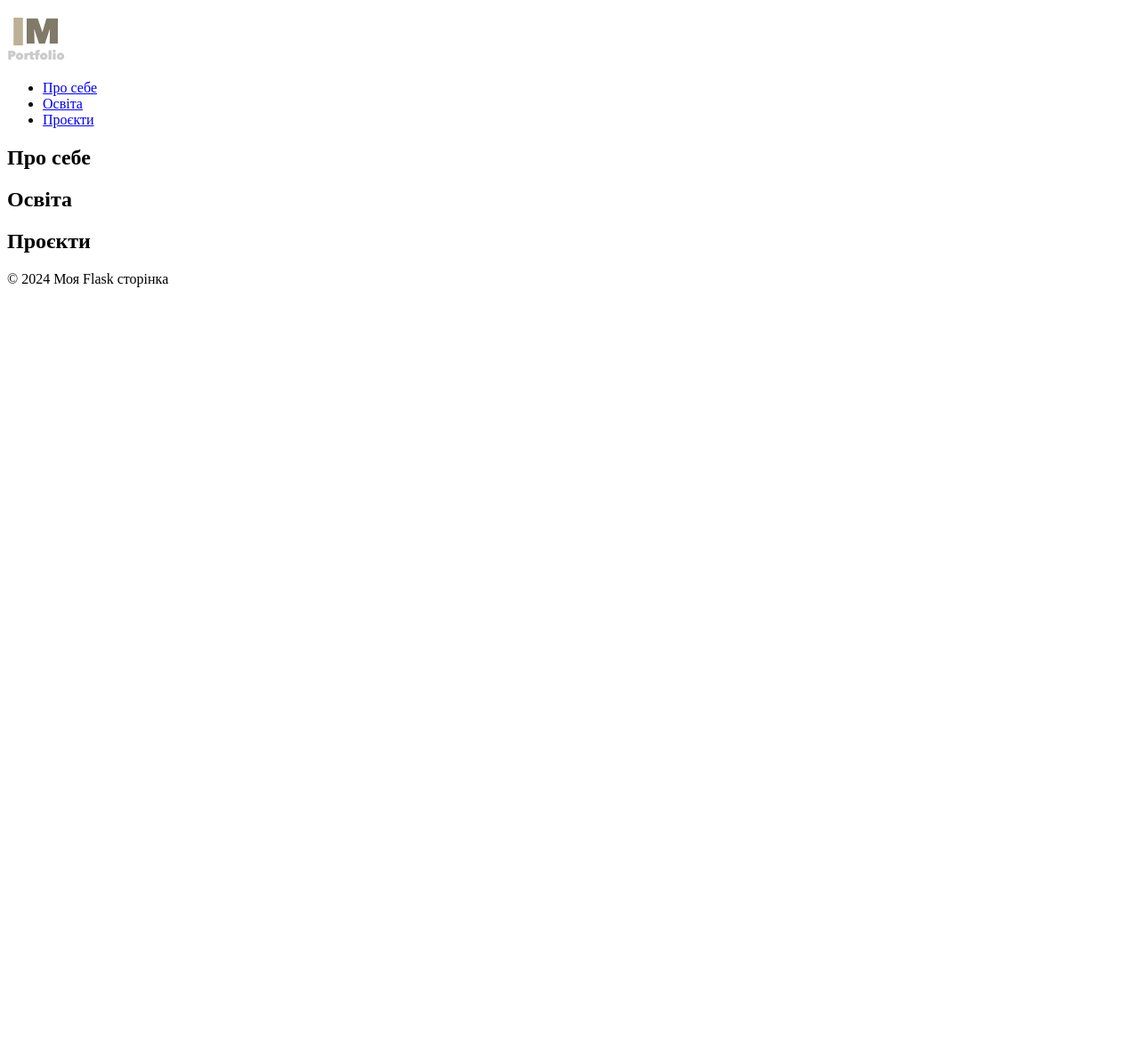
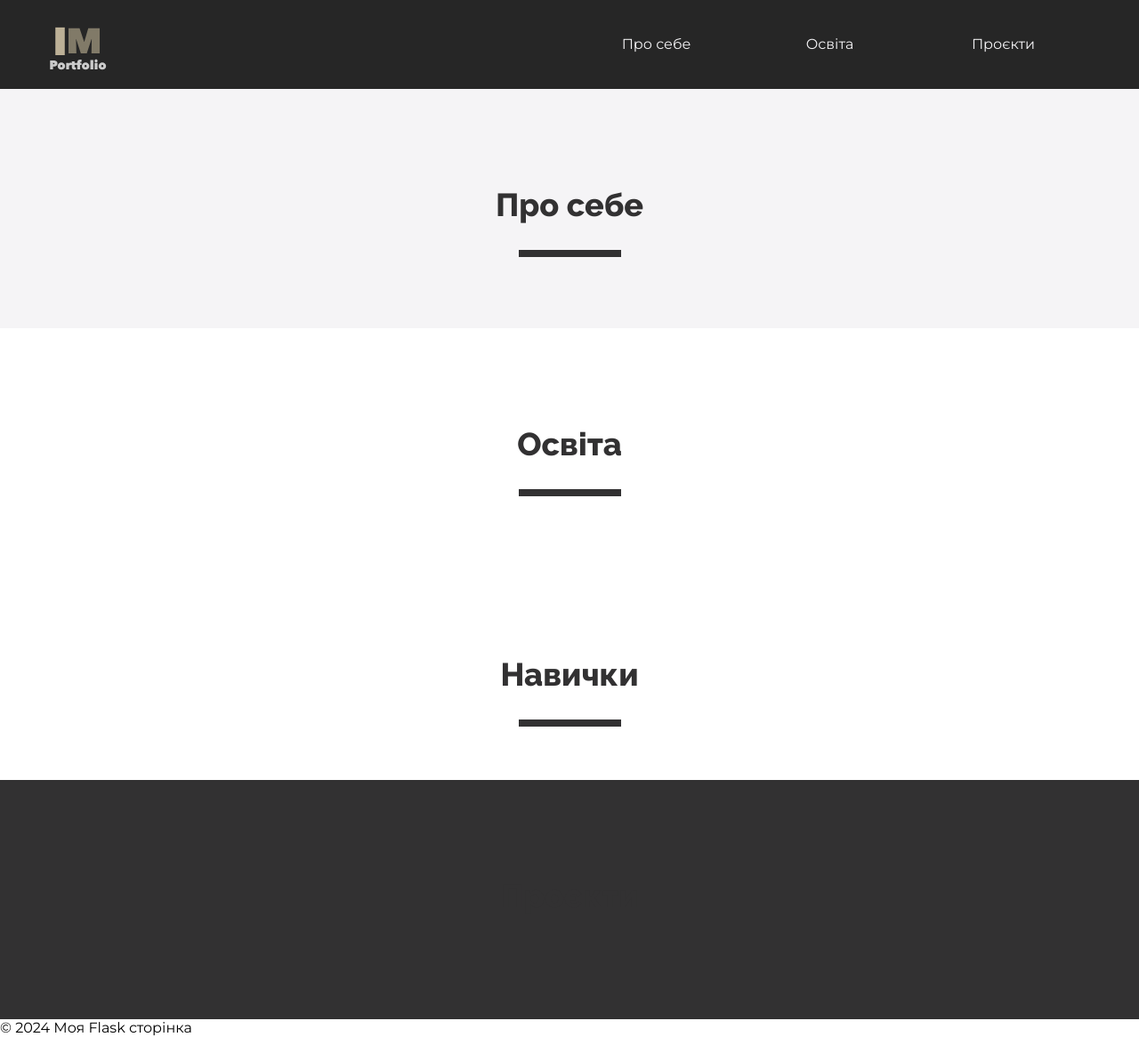
Before and after one commit to Ihor-Mykytiuk/flask-app-lab, a Flask app: page /resume in a window 1280 px wide. Shown: the whole page at 89% size. Before the commit the page ends 323 px from the top, so only its background shows below. Run offline with Flask 3, Linux system fonts and the light colour scheme.

Commit message:
Added some styles

```diff
--- a/static/css/style.css
+++ b/static/css/style.css
@@ -0,0 +1,201 @@
+@import url(https://fonts.googleapis.com/css?family=Montserrat:100,200,300,regular,500,600,700,800,900,100italic,200italic,300italic,italic,500italic,600italic,700italic,800italic,900italic);
+@import url(https://fonts.googleapis.com/css?family=Raleway:100,200,300,regular,500,600,700,800,900,100italic,200italic,300italic,italic,500italic,600italic,700italic,800italic,900italic);
+*,
+*::after,
+*::before {
+  margin: 0;
+  padding: 0;
+  border: none;
+  box-sizing: border-box;
+}
+
+html,
+body {
+  height: 100%;
+  min-width: 320px;
+}
+
+body {
+  line-height: 20px;
+  font-family: Montserrat, sans-serif;
+  font-size: 16px;
+  font-weight: 400;
+}
+
+li {
+  list-style: none;
+}
+
+a {
+  text-decoration: none;
+  color: #f5f4f6;
+}
+
+h1,
+h2,
+h3 {
+  font-family: Raleway, sans-serif;
+  font-weight: 800;
+}
+
+h1 {
+  font-size: 36px;
+  text-align: center;
+  line-height: 61px;
+}
+
+h2 {
+  font-size: 36px;
+}
+
+h3 {
+  font-size: 24px;
+}
+
+[class*="__container"] {
+  max-width: 1200px;
+  margin: 0 auto;
+  padding: 0 15px;
+}
+
+/* -------------------------------------------------------------------------------------*/
+
+.button {
+  height: 1.5rem;
+  position: absolute;
+  top: 15px;
+  right: 16px;
+}
+
+.button:hover {
+  cursor: pointer;
+}
+
+.title {
+  justify-items: center;
+  display: grid;
+  width: fit-content;
+  padding-top: 100px;
+  padding-bottom: 80px;
+  color: #323132;
+  margin: 0 auto;
+}
+
+.title__text {
+  padding-bottom: 20px;
+}
+
+.title__underline {
+  width: 115px;
+  height: 8px;
+  background-color: #323132;
+}
+
+.title_underline--dark {
+  width: 115px;
+  height: 8px;
+  background-color: #323132;
+}
+
+/* -------------------------------------------------------------------------------------*/
+
+.header {
+  background-color: #262626;
+  position: sticky;
+  top: 0;
+  width: 100%;
+}
+
+.header__container {
+  display: grid;
+  grid-template-columns: 3fr 3fr;
+  align-items: center;
+  grid-template-rows: 100px;
+}
+
+.menu__link {
+  transition: 0.3s;
+}
+
+.menu__link:hover {
+  color: #817a68;
+  transition: 0.3s;
+}
+
+.menu__list {
+  display: grid;
+  text-align: center;
+  grid-template-columns: repeat(auto-fit, minmax(100px, auto));
+}
+
+/* -------------------------------------------------------------------------------------*/
+.about {
+  background-color: #f5f4f6;
+}
+
+.about__text {
+  padding-left: 30px;
+  max-width: 470px;
+}
+
+/* -------------------------------------------------------------------------------------*/
+
+.skills__container {
+  max-width: 970px;
+}
+
+.skills__title {
+  padding-bottom: 60px;
+  padding-top: 90px;
+}
+
+.item-skills {
+  max-width: 568px;
+  display: grid;
+  grid-template-columns: 40px 1fr;
+  align-items: center;
+}
+
+.item-skills__ellipse {
+  width: 20px;
+  height: 20px;
+  border-radius: 50%;
+  background-color: #323132;
+}
+
+.item-skills__text {
+  line-height: 30px;
+}
+
+/* -------------------------------------------------------------------------------------*/
+
+.projects {
+  background-color: #323132;
+}
+
+#underline--light {
+  background-color: #f5f4f6;
+}
+
+.item-project {
+  background-color: #f5f4f6;
+}
+
+.item-project__top {
+  display: grid;
+}
+
+.item-project__image {
+  object-fit: cover;
+  width: 100%;
+  padding: 15px;
+}
+
+.item-project__bottom {
+  background-color: #d9d9d9;
+  min-height: 100px;
+}
+
+.item-project__title {
+  padding: 16px;
+}
--- a/templates/resume.html
+++ b/templates/resume.html
@@ -1,23 +1,42 @@
 {% extends "base.html" %}
 
 {% block header %}
-    <img src="{{ url_for('static', filename='images/logo.svg') }}" alt="Логотип" class="header__logo">
-    {% include 'navbar.html' %}
+    <div class="header__container">
+        <img src="{{ url_for('static', filename='images/logo.svg') }}" alt="Логотип" class="header__logo">
+        {% include 'navbar.html' %}
+    </div>
 {% endblock %}
 {% block content %}
 	<section class="about" id="about">
         <div class="about__container">
-            <h1 class="about__title">Про себе</h1>
+            <div class="about__title title">
+                <h1 class="title__text">Про себе</h1>
+                <div class="title__underline"></div>
+            </div>
         </div>
     </section>
     <section class="education" id="education">
         <div class="education__container">
-            <h1 class="education__title">Освіта</h1>
+            <div class="education__title title">
+                <h1 class="title__text">Освіта</h1>
+                <div class="title__underline"></div>
+            </div>
+        </div>
+    </section>
+    <section class="skills">
+        <div class="skills__container">
+            <div class="skills__title title">
+                <h1 class="title__text">Навички</h1>
+                <div class="title__underline"></div>
+            </div>
         </div>
     </section>
     <section class="projects" id="projects">
         <div class="projects__container">
-            <h1 class="projects__title">Проєкти</h1>
+            <div class="projects__title title">
+                <h1 class="title__text">Проєкти</h1>
+                <div class="title__underline"></div>
+            </div>
         </div>
     </section>
 {% endblock %}
```
